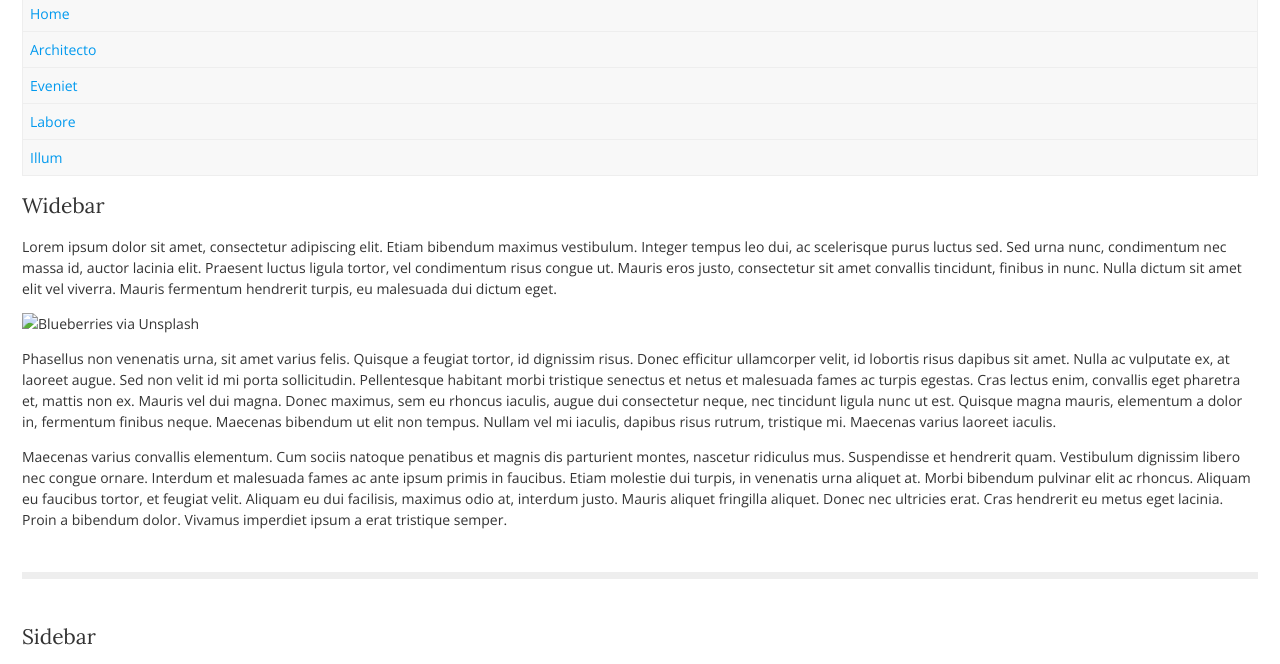
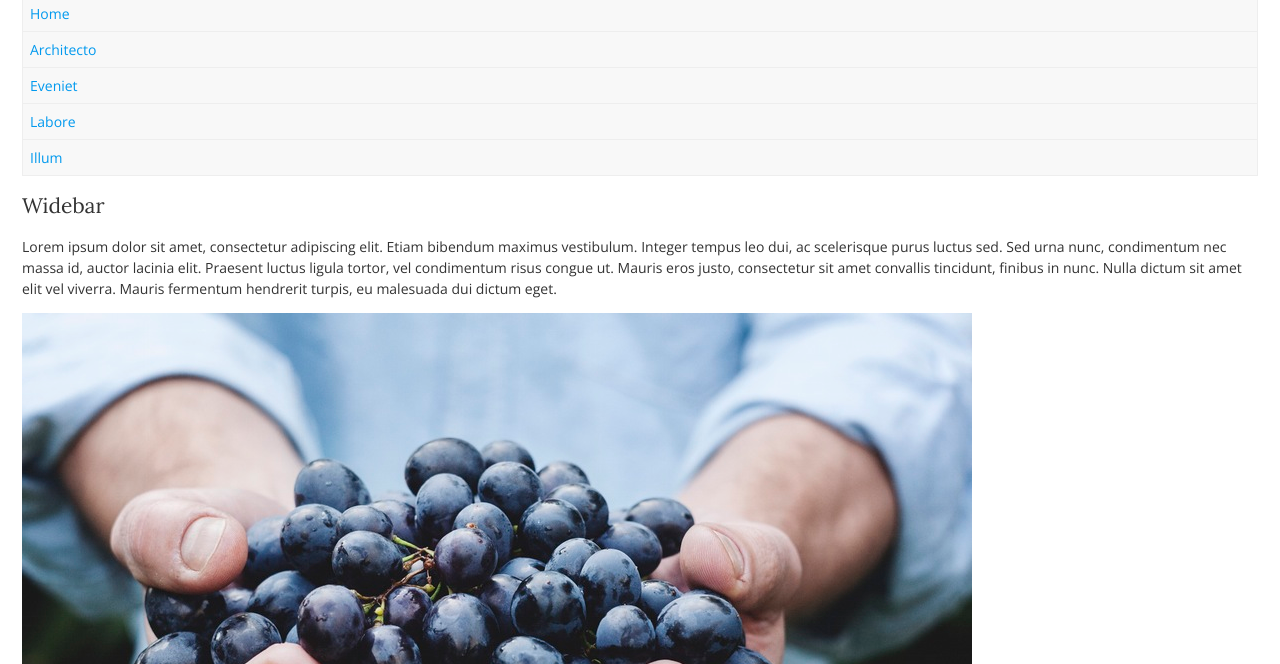
Before and after one commit to amwelles/gdi-rwd, a plain HTML site: page class-1/class-1.html in a window 1280 px wide. Shown: the part 69-733 px from the top of the page. Drawn offline with nearby package versions, Linux system fonts and the light colour scheme.

Commit message:
updates to class 1

```diff
--- a/class-1/class-1.html
+++ b/class-1/class-1.html
@@ -31,7 +31,7 @@
 					</header>
 					<p>Lorem ipsum dolor sit amet, consectetur adipiscing elit. Etiam bibendum maximus vestibulum. Integer tempus leo dui, ac scelerisque purus luctus sed. Sed urna nunc, condimentum nec massa id, auctor lacinia elit. Praesent luctus ligula tortor, vel condimentum risus congue ut. Mauris eros justo, consectetur sit amet convallis tincidunt, finibus in nunc. Nulla dictum sit amet elit vel viverra. Mauris fermentum hendrerit turpis, eu malesuada dui dictum eget.</p>
 
-					<p><img src="images/blueberries.jpg" alt="Blueberries via Unsplash"></p>
+					<p><img src="../images/blueberries.jpg" alt="Blueberries via Unsplash"></p>
 
 					<p>Phasellus non venenatis urna, sit amet varius felis. Quisque a feugiat tortor, id dignissim risus. Donec efficitur ullamcorper velit, id lobortis risus dapibus sit amet. Nulla ac vulputate ex, at laoreet augue. Sed non velit id mi porta sollicitudin. Pellentesque habitant morbi tristique senectus et netus et malesuada fames ac turpis egestas. Cras lectus enim, convallis eget pharetra et, mattis non ex. Mauris vel dui magna. Donec maximus, sem eu rhoncus iaculis, augue dui consectetur neque, nec tincidunt ligula nunc ut est. Quisque magna mauris, elementum a dolor in, fermentum finibus neque. Maecenas bibendum ut elit non tempus. Nullam vel mi iaculis, dapibus risus rutrum, tristique mi. Maecenas varius laoreet iaculis.</p>
 
```
